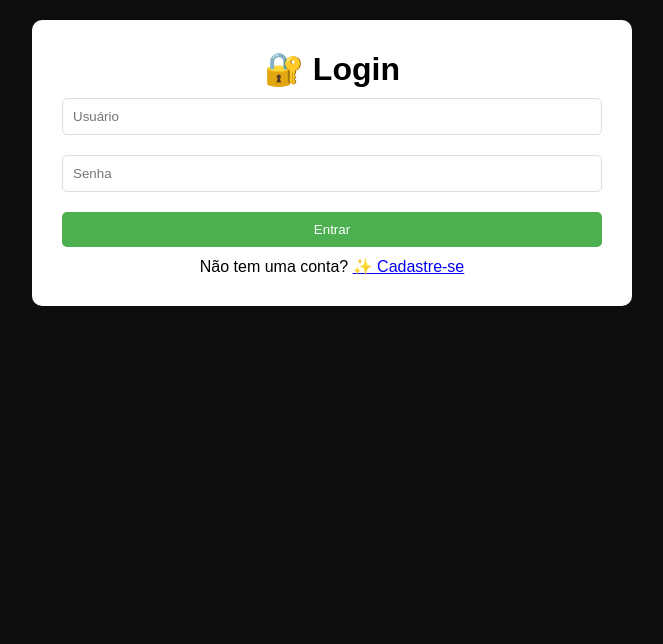
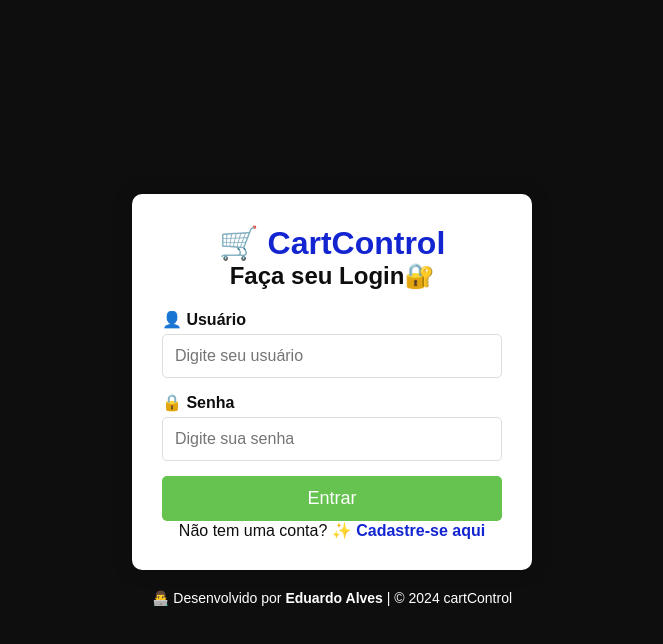
Before and after one commit to edugitQA/CartControl, a plain HTML site: page index.html in a window 1280 px wide. Shown: the whole page, without its empty margins (308-971 px from the left). Drawn offline with Linux system fonts and the light colour scheme.

Commit message:
melhorias no login

```diff
--- a/index.html
+++ b/index.html
@@ -3,28 +3,42 @@
 <head>
     <meta charset="UTF-8">
     <meta name="viewport" content="width=device-width, initial-scale=1.0">
-    <title>Login | Controle de Compras</title>
+    <title>KartControl | Login</title>
     <link rel="stylesheet" href="styles.css">
 </head>
 <body>
     <div class="container">
-        <h1>🔐 Login</h1>
+        <h1> 🛒 <span class="app-title">CartControl</span></h1>
+        <h2>Faça seu Login🔐</h2>
         <form id="login-form">
-            <input type="text" id="username" placeholder="Usuário" required>
-            <input type="password" id="password" placeholder="Senha" required>
+            <label for="username">👤 Usuário</label>
+            <input type="text" id="username" placeholder="Digite seu usuário" required>
+
+            <label for="password">🔒 Senha</label>
+            <input type="password" id="password" placeholder="Digite sua senha" required>
+
             <button type="submit" class="btn-login">Entrar</button>
         </form>
-        <p>Não tem uma conta? <a href="#" id="show-register">✨ Cadastre-se</a></p>
+
+        <p>Não tem uma conta? <a href="#" id="show-register">✨ Cadastre-se aqui</a></p>
 
         <form id="register-form" style="display: none;">
-            <h2>📝 Cadastro</h2>
-            <input type="text" id="new-username" placeholder="Novo usuário" required>
-            <input type="password" id="new-password" placeholder="Senha" required>
-            <button type="submit" class="btn-register">Criar Conta</button>
+            <h2>📝 Crie sua Conta</h2>
+            <label for="new-username">👤 Novo usuário</label>
+            <input type="text" id="new-username" placeholder="Escolha um nome de usuário" required>
+
+            <label for="new-password">🔒 Senha</label>
+            <input type="password" id="new-password" placeholder="Crie uma senha segura" required>
+
+            <button type="submit" class="btn-register">✨ Criar Conta</button>
             <p><a href="#" id="show-login">🔙 Já tem uma conta? Faça login</a></p>
         </form>
     </div>
 
+    <footer>
+        <p>👨‍💻 Desenvolvido por <strong>Eduardo Alves</strong> | © 2024 cartControl</p>
+    </footer>
+
     <script src="login.js"></script>
 </body>
 </html>
--- a/styles.css
+++ b/styles.css
@@ -2,8 +2,8 @@
     margin: 0;
     padding: 0;
     box-sizing: border-box;
+}
 
-}
 :root {
     --color-dark: rgb(14, 14, 14);
     --color-dark2: rgb(32, 32, 32);
@@ -11,45 +11,87 @@
     --color-green: rgb(103, 195, 80);
     --color-green2: rgb(51, 149, 26);
     --color-red: rgb(184, 40, 35);
-    --color-red2: rgb(146, 22, 17);
     --color-blue: rgb(18, 37, 209);
-
+    --color-gray: #f4f4f4;
 }
 
 body {
     font-family: Arial, sans-serif;
     background-color: var(--color-dark);
+    color: var(--color-dark);
+    display: flex;
+    justify-content: center;
+    align-items: center;
+    min-height: 100vh;
+    flex-direction: column;
     padding: 20px;
     text-align: center;
 }
 
 .container {
-    max-width: 600px;
-    margin: 0 auto;
+    width: 100%;
+    max-width: 400px;
     background: var(--color-white);
     padding: 30px;
     border-radius: 10px;
-    box-shadow: 0 0 10px rgba(0,0,0,0.1);
+    box-shadow: 0 0 20px rgba(0, 0, 0, 0.2);
 }
 
-form input, form button {
+.app-title {
+    color: var(--color-blue);
+    font-weight: bold;
+}
+form {
+    margin-top: 20px;
+}
+
+form label {
+    display: block;
+    text-align: left;
+    font-weight: bold;
+    margin-bottom: 5px;
+}
+
+
+
+form input {
     width: 100%;
-    padding: 10px;
-    margin: 10px 0;
+    padding: 12px;
+    margin-bottom: 15px;
     border-radius: 5px;
     border: 1px solid #ddd;
+    font-size: 16px;
 }
 
+
+
 form button {
-    background-color: #4caf50;
+    width: 100%;
+    padding: 12px;
+    background-color: var(--color-green);
     color: var(--color-white);
     border: none;
+    border-radius: 5px;
+    font-size: 18px;
     cursor: pointer;
+    transition: background-color 0.3s ease;
 }
 
 form button:hover {
     background-color: var(--color-green2);
 }
+
+
+p a {
+    color: var(--color-blue);
+    text-decoration: none;
+    font-weight: bold;
+}
+
+p a:hover {
+    text-decoration: underline;
+}
+
 button{
     color: var(--color-white);
     width: 60px;
@@ -73,7 +115,6 @@ button{
     cursor: pointer;
 }
 
-/* Estilização do container de finalização */
 .finalizar-container {
     display: flex;
     justify-content: center;
@@ -83,7 +124,7 @@ button{
     flex-wrap: wrap;
 }
 
-/* Estilo para o input "Nome da lista" */
+
 #nome-lista {
     padding: 6px;
     width: 200px;
@@ -92,7 +133,7 @@ button{
     font-size: 16px;
 }
 
-/* Estilização geral para os botões */
+
 #finalizar-compra, .btn-historico {
     width: auto;
     padding: 3px;
@@ -104,7 +145,7 @@ button{
     transition: background-color 0.3s ease;
 }
 
-/* Cor para o botão "Finalizar Compra" */
+
 #finalizar-compra {
     background-color: #28a745;
 }
@@ -113,7 +154,7 @@ button{
     background-color: #218838;
 }
 
-/* Cor para o botão "Ver Histórico" */
+
 .btn-historico {
     background-color: #dc3545;
 }
@@ -122,18 +163,7 @@ button{
     background-color: #c82333;
 }
 
-/* Ajuste para responsividade */
-@media (max-width: 500px) {
-    .finalizar-container {
-        flex-direction: column;
-    }
 
-    #nome-lista {
-        width: 100%;
-    }
-}
-
-/* Estilização do botão de exclusão */
 #excluir-selecionados {
     width: auto;
     padding: 4px;
@@ -151,9 +181,29 @@ button{
     background-color: #ff3b20;
 }
 
-/* Ajuste nos checkboxes */
 .checkbox-compra {
     margin-right: 10px;
     transform: scale(1.3);
     cursor: pointer;
 }
+
+footer {
+    margin-top: 20px;
+    color: var(--color-white);
+    font-size: 14px;
+}
+
+@media (max-width: 500px) {
+    body {
+        min-height: 100vh;
+        display: flex;
+        justify-content: center;
+        align-items: center;
+        padding: 10px;
+    }
+
+    .container {
+        width: 100%;
+        padding: 20px;
+    }
+}
```
